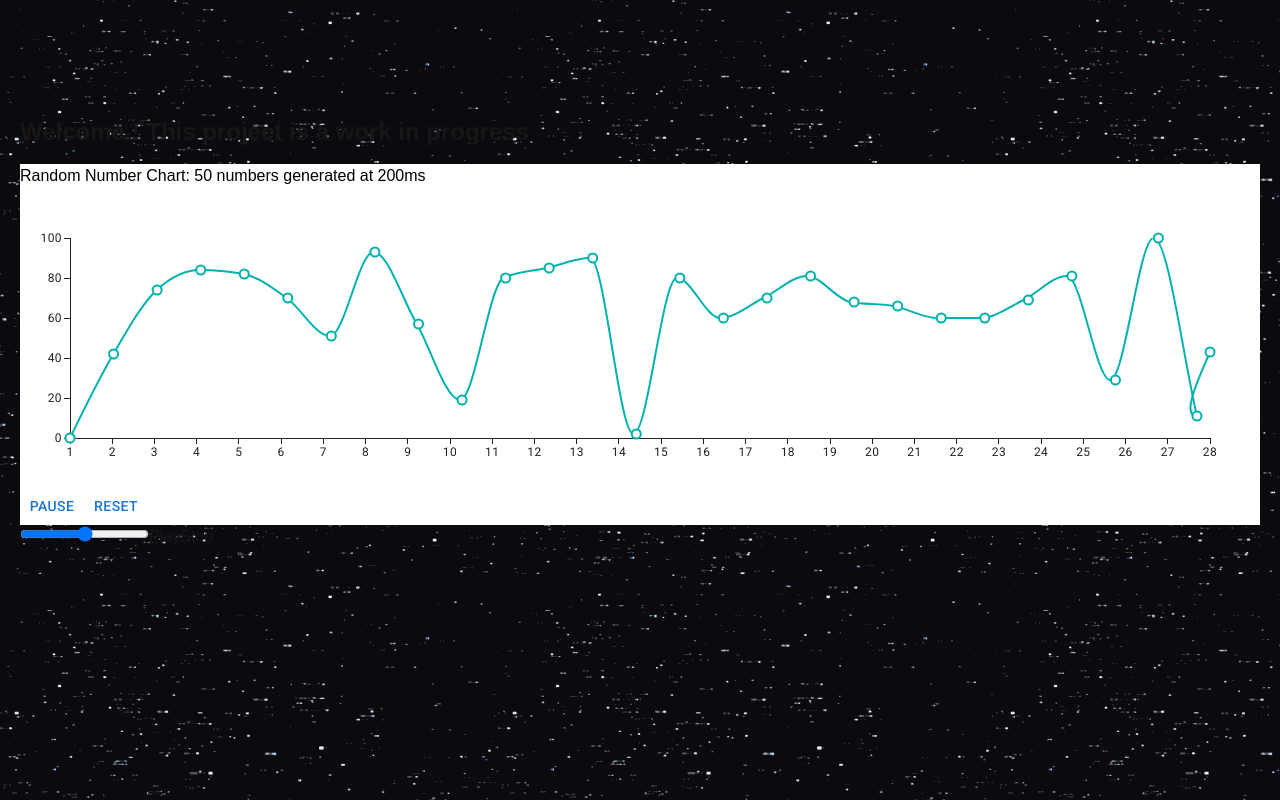
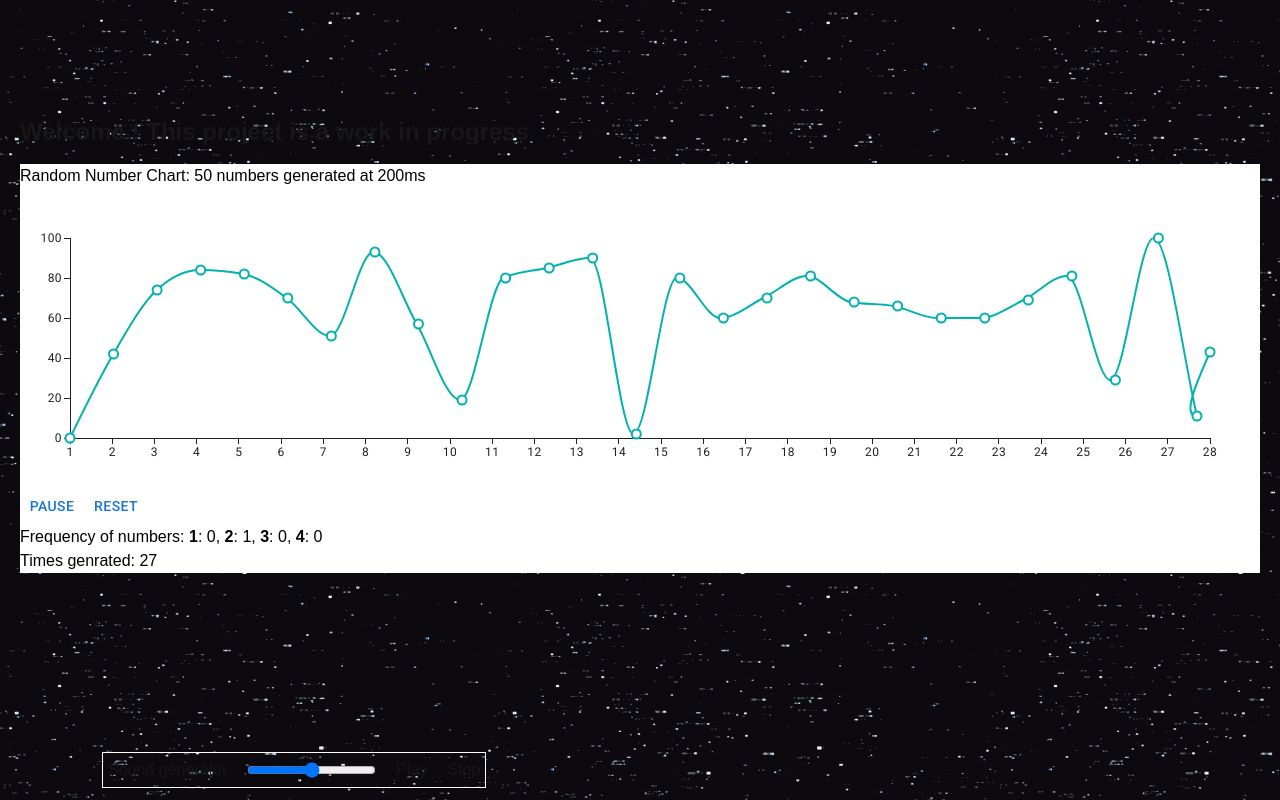
Before and after one commit to IronTwist/ai-planner, a Next.js app: page / in a window 1280 px wide. Built offline with nearby package versions, Linux system fonts and the light colour scheme; no server answers.

Commit message:
fix sound generator

```diff
--- a/package.json
+++ b/package.json
@@ -27,7 +27,7 @@
     "date-fns": "^4.1.0",
     "firebase": "^11.0.1",
     "firebase-admin": "^12.7.0",
-    "next": "15.0.2",
+    "next": "^15.1.5",
     "notistack": "^3.0.1",
     "pixi-react": "^1.2.2",
     "pixi.js": "^7.4.2",
--- a/src/modules/UI/components/molecules/random-number-chart.tsx
+++ b/src/modules/UI/components/molecules/random-number-chart.tsx
@@ -5,6 +5,14 @@ import React, { useState, useEffect } from 'react';
 import { LineChart } from '@mui/x-charts/LineChart';
 
 export const RandomNumberChart = () => {
+  const [timesGenerated, setTimesGenerated] = useState(0);
+  const [countNumbers, setCountNumbers] = useState({
+    1: 0,
+    2: 0,
+    3: 0,
+    4: 0,
+  });
+
   const [chartData, setChartData] = useState<{
     xAxisData: number[];
     seriesData: number[];
@@ -22,6 +30,14 @@ export const RandomNumberChart = () => {
     const intervalId = setInterval(() => {
       if (isPaused) return;
       const randomNumber = Math.round(Math.random() * 100);
+      setTimesGenerated(prevState => prevState + 1);
+
+      if (Object.keys(countNumbers).includes(randomNumber.toString())) {
+        setCountNumbers(prevState => ({
+          ...prevState,
+          [randomNumber]: prevState[randomNumber as keyof typeof prevState] + 1,
+        }));
+      }
 
       setChartData(prevData => {
         if (prevData.xAxisData.length > 50) {
@@ -43,7 +59,7 @@ export const RandomNumberChart = () => {
     }, 200);
 
     return () => clearInterval(intervalId);
-  }, [chartData.seriesData, isPaused]);
+  }, [chartData.seriesData, countNumbers, isPaused]);
 
   return (
     <Box sx={{ width: '100%', color: 'black', backgroundColor: 'white' }}>
@@ -57,12 +73,26 @@ export const RandomNumberChart = () => {
         ]}
         height={300}
       />
-      <Button onClick={() => handlePause()}>
-        {isPaused ? 'Resume' : 'Pause'}
-      </Button>
-      <Button onClick={() => setChartData({ xAxisData: [1], seriesData: [0] })}>
-        Reset
-      </Button>
+      <Box sx={{ gap: 2 }}>
+        <Button onClick={() => handlePause()}>
+          {isPaused ? 'Resume' : 'Pause'}
+        </Button>
+        <Button
+          onClick={() => {
+            setChartData({ xAxisData: [1], seriesData: [0] });
+            setCountNumbers({ 1: 0, 2: 0, 3: 0, 4: 0 });
+            setTimesGenerated(0);
+          }}
+        >
+          Reset
+        </Button>
+        <Box>
+          Frequency of numbers: <b>1</b>: {countNumbers[1]}, <b>2</b>:{' '}
+          {countNumbers[2]}, <b>3</b>: {countNumbers[3]}, <b>4</b>:{' '}
+          {countNumbers[4]}
+        </Box>
+        <Box>Times genrated: {timesGenerated}</Box>
+      </Box>
     </Box>
   );
 };
--- a/src/modules/UI/components/sound-generator.tsx
+++ b/src/modules/UI/components/sound-generator.tsx
@@ -1,21 +1,35 @@
+'use client';
+
 import { HemiSync } from '@/modules/common/soundGenerator';
 
 export const SoundGenerator = () => {
   const hemy = new HemiSync(200, 7);
 
   return (
-        <>
-
+    <div
+      style={{
+        display: 'flex',
+        border: '1px solid white',
+        margin: '2px',
+        position: 'absolute',
+        top: 'auto',
+        bottom: '10px',
+        left: '100px',
+        gap: '20px',
+        padding: '5px',
+      }}
+    >
+      <div>Sound generator</div>
       <input
-        type="range"
-        id="volume"
-        min="0"
-        max="100"
-        step="1"
-        onChange={(e) => hemy.setVolume(e.target.valueAsNumber)}
+        type='range'
+        id='volume'
+        min='0'
+        max='100'
+        step='1'
+        onChange={e => hemy.setVolume(e.target.valueAsNumber)}
       />
       <button onClick={() => hemy.play()}>Play</button>
       <button onClick={() => hemy.stop()}>Stop</button>
-      </>
-      )
+    </div>
+  );
 };
--- a/src/modules/common/soundGenerator.js
+++ b/src/modules/common/soundGenerator.js
@@ -1,9 +1,10 @@
+'use client';
 
 export class HemiSync {
   constructor(baseFrequency, beatFrequency) {
     this.baseFrequency = baseFrequency;
     this.beatFrequency = beatFrequency;
-      this.audioContext = new (window.AudioContext)();
+    this.audioContext = new window.AudioContext();
     this.leftOscillator = null;
     this.rightOscillator = null;
 
@@ -65,7 +66,7 @@ export class HemiSync {
   }
 }
 
-  let hemy = new HemiSync(200, 7);
+// let hemy = new HemiSync(200, 7);
 
 //   function setBaseFrequency() {
 //     const baseFrequency = document.getElementById("baseFrequency").value;
@@ -77,10 +78,10 @@ export class HemiSync {
 //     hemy.setBeatFrequency(beatFrequency);
 //   }
 
-  export const startBinauralBeat = () => {
-    hemy.play();
-  }
+// export const startBinauralBeat = () => {
+//   hemy.play();
+// }
 
-  export const stopBinauralBeat = () => {
-    hemy.stop();
-  }
+// export const stopBinauralBeat = () => {
+//   hemy.stop();
+// }
```
Also changed, not shown: 1 other file (tests, documents, lock files or other folders). Lines whose indentation alone changed are shown as unchanged.
